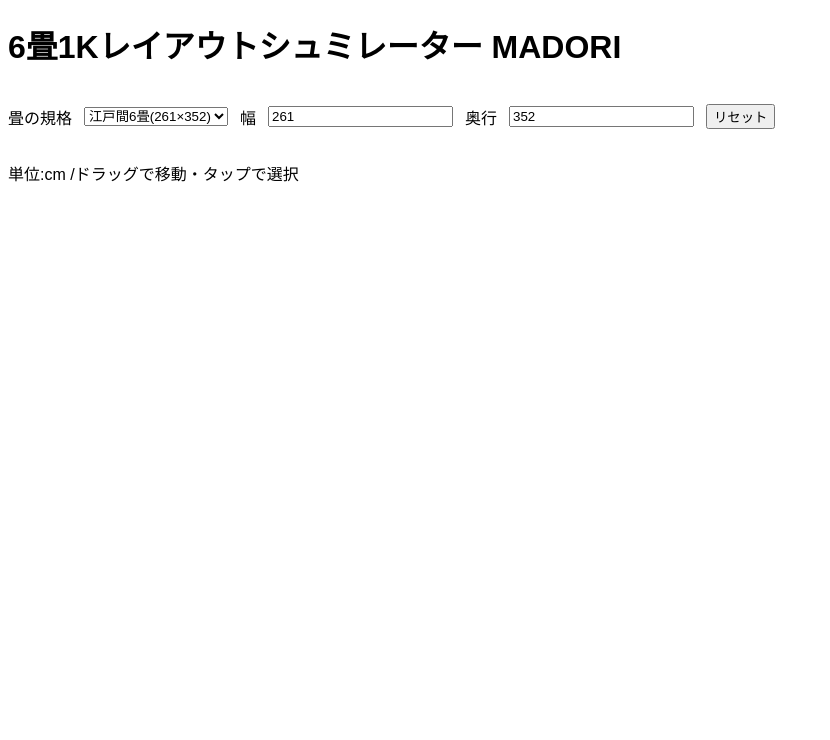
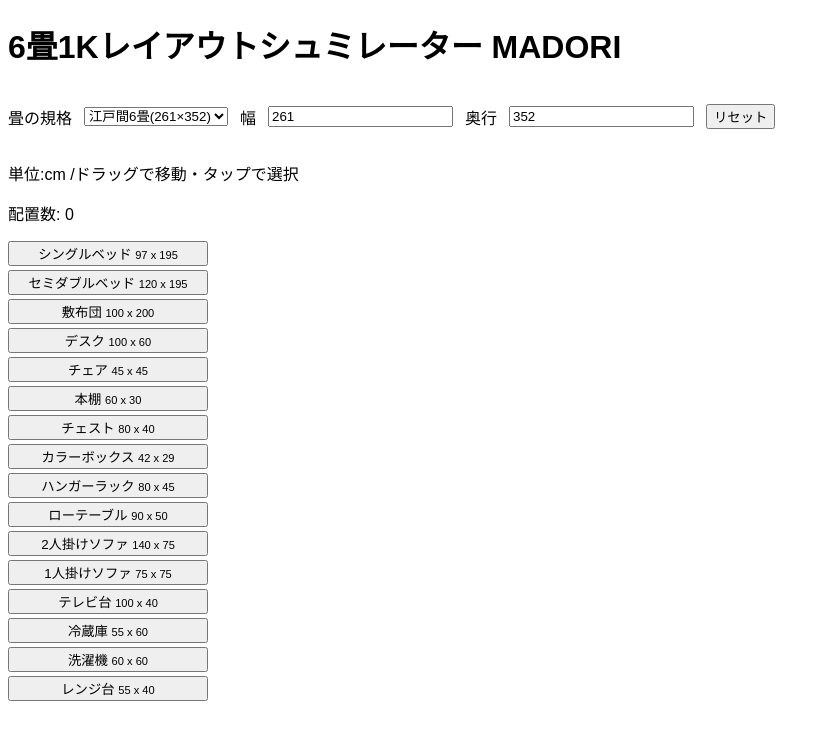
Before and after one commit to Zundabyon/MADORI, a Vue app: page / in a window 1280 px wide. Shown: the top 740 px of the page, without its empty margins (0-830 px from the left). Built offline with nearby package versions, Linux system fonts and the light colour scheme.

Commit message:
feat:家具カタログ部分の実装

```diff
--- a/src/App.vue
+++ b/src/App.vue
@@ -1,6 +1,7 @@
 <script setup>
 import { ref, watch } from 'vue'
 
+// ヘッダー部分
 // 畳の規格一覧（id・名前・幅・奥行をひとまとめに持つ）
 const roomSizes = [
   { id: 1, name: '江戸間6畳(261×352)', width: 261, depth: 352 },
@@ -28,6 +29,53 @@ function reset(){
   roomDepth.value = '352'
   selectedRoomId.value = 1
 }
+
+// ヘッダー部分最後
+
+// 左側カタログ部分
+
+// 家具カタログ（ただの定数。変わらないのでrefは不要）
+const catalog = [
+  // 寝具
+  { name: 'シングルベッド',     width: 97,  depth: 195, genre: 'sleep' },
+  { name: 'セミダブルベッド',   width: 120, depth: 195, genre: 'sleep' },
+  { name: '敷布団',             width: 100, depth: 200, genre: 'sleep' },
+
+  // 机・収納
+  { name: 'デスク',             width: 100, depth: 60,  genre: 'storage' },
+  { name: 'チェア',             width: 45,  depth: 45,  genre: 'storage' },
+  { name: '本棚',               width: 60,  depth: 30,  genre: 'storage' },
+  { name: 'チェスト',           width: 80,  depth: 40,  genre: 'storage' },
+  { name: 'カラーボックス',     width: 42,  depth: 29,  genre: 'storage' },
+  { name: 'ハンガーラック',     width: 80,  depth: 45,  genre: 'storage' },
+
+  // リビング
+  { name: 'ローテーブル',       width: 90,  depth: 50,  genre: 'living' },
+  { name: '2人掛けソファ',      width: 140, depth: 75,  genre: 'living' },
+  { name: '1人掛けソファ',      width: 75,  depth: 75,  genre: 'living' },
+  { name: 'テレビ台',           width: 100, depth: 40,  genre: 'living' },
+
+  // 家電
+  { name: '冷蔵庫',             width: 55,  depth: 60,  genre: 'appliance' },
+  { name: '洗濯機',             width: 60,  depth: 60,  genre: 'appliance' },
+  { name: 'レンジ台',           width: 55,  depth: 40,  genre: 'appliance' },
+]
+
+const items = ref([])   // 配置済みの家具（増減する＝状態なのでref）
+
+function addItem(c) {
+  const newItem = {
+    id: crypto.randomUUID(),   // ← これはこのまま使ってくださいまし（一意なIDの発行）
+    name: c.name,               // 「名前」は、受け取ったcのどのプロパティから取る？
+    width: c.width,              // 「幅」は？
+    depth: c.depth,              // 「奥行」は？
+    genre: c.genre,              // 「ジャンル」は？
+    x: (Number(roomWidth.value) - c.width) / 2,
+    y: (Number(roomDepth.value) - c.depth) / 2,
+  }
+  items.value.push(newItem)
+}
+
 </script>
 
 <template>
@@ -47,6 +95,16 @@ function reset(){
       <button @click="reset">リセット</button>
     </div>
     <p>単位:cm /ドラッグで移動・タップで選択</p>
+    <p>配置数: {{ items.length }}</p>
+  </div>
+
+
+  <div class ="layout">
+    <aside class ="palette">
+      <button v-for="c in catalog" :key="c.name" @click="addItem(c)">
+        {{ c.name }} <small> {{ c.width }} x {{ c.depth }} </small>
+      </button>
+    </aside>
   </div>
 </template>
 
@@ -57,4 +115,16 @@ body { font-family: sans-serif; }
  align-items: center; /* 縦方向の中央揃え */
  gap: 12px; /* 要素同士の隙間を設定*/
 }
+
+.layout { display: flex; gap: 14px; margin-top: 12px; align-items: flex-start; }
+.palette { display: flex; flex-direction: column; gap: 4px; width: 200px; }
+.furniture {
+  position: absolute; background: #fff; border: 2px solid #5b7186;
+  font-size: 11px; text-align: center; cursor: pointer; overflow: hidden;
+}
+.furniture.selected { border-color: #c94f2e; box-shadow: 0 0 0 3px rgba(201,79,46,.25); }
+.genre-sleep    { background: #dfe9d2; border-color: #7d9262; }
+.genre-storage  { background: #f3e6c8; border-color: #b39144; }
+.genre-living   { background: #f4ddd3; border-color: #bd7457; }
+.genre-appliance{ background: #e2e2ee; border-color: #7c7c9e; }
 </style>
```
